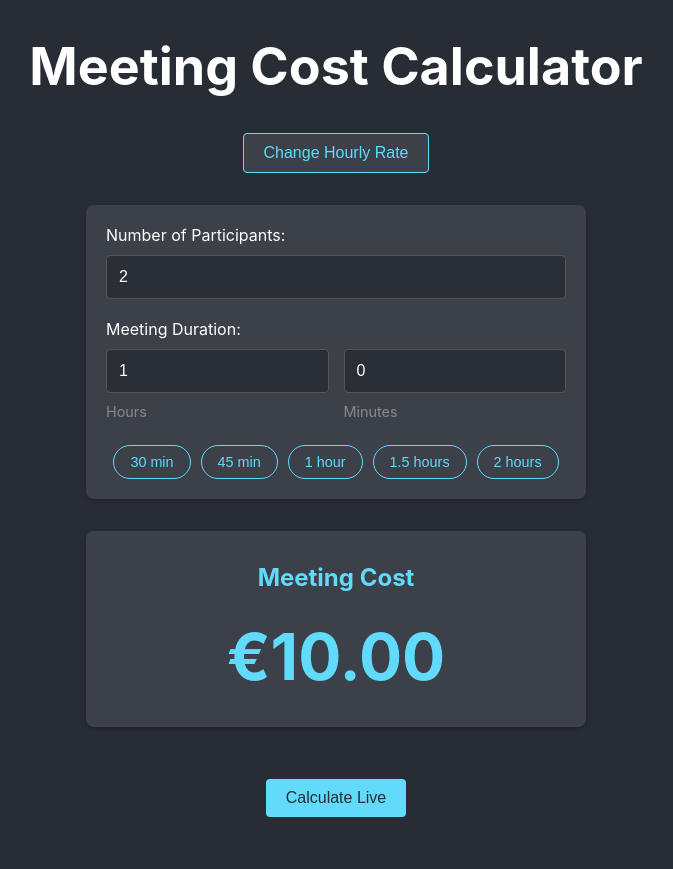
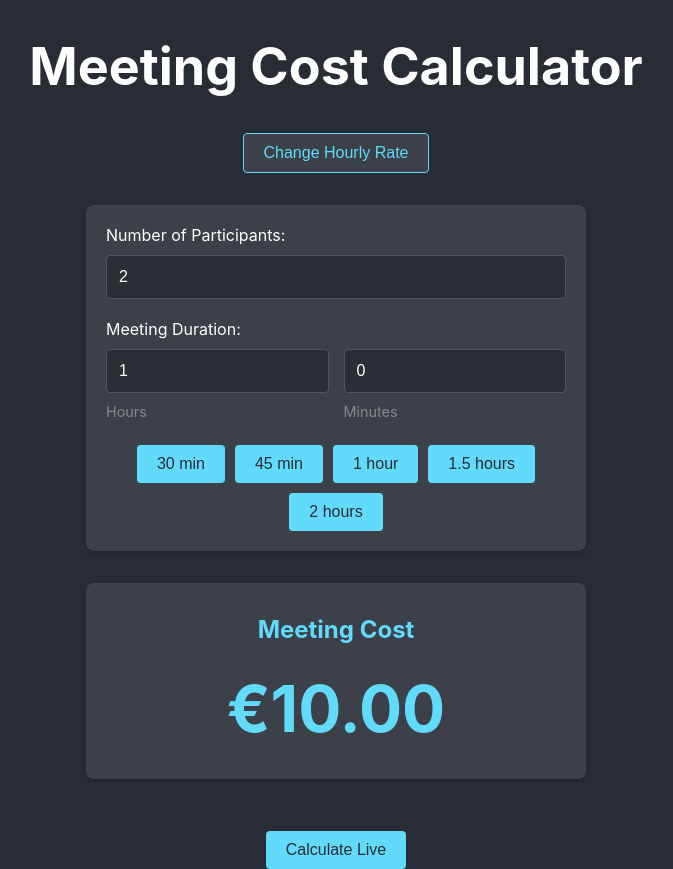
Before and after one commit to xremix/Meeting-Cost-Calculator, a React (Create React App) app: page / in a window 1280 px wide. Both pictures are taken after typing "5" into the empty fields and a click on the button "Confirm". Shown: the whole page, without its empty margins (304-977 px from the left). Before the commit the page ends 817 px from the top, so only its background shows below. Built offline with nearby package versions, Linux system fonts and the light colour scheme.

Commit message:
move chip style to separate file

```diff
--- a/src/App.css
+++ b/src/App.css
@@ -209,22 +209,6 @@ form div > div {
   justify-content: center;
 }
 
-.chip {
-  background-color: #3b4049;
-  color: #61dafb;
-  border: 1px solid #61dafb;
-  border-radius: 20px;
-  padding: 8px 16px;
-  font-size: 0.9rem;
-  cursor: pointer;
-  transition: all 0.2s ease;
-}
-
-.chip:hover {
-  background-color: #61dafb;
-  color: #282c34;
-}
-
 /* Live calculator styling */
 .live-calculator-button {
   margin-top: 20px;
```
